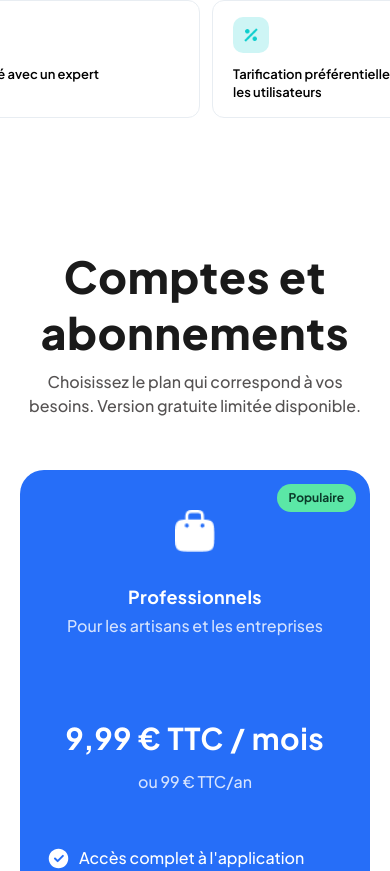
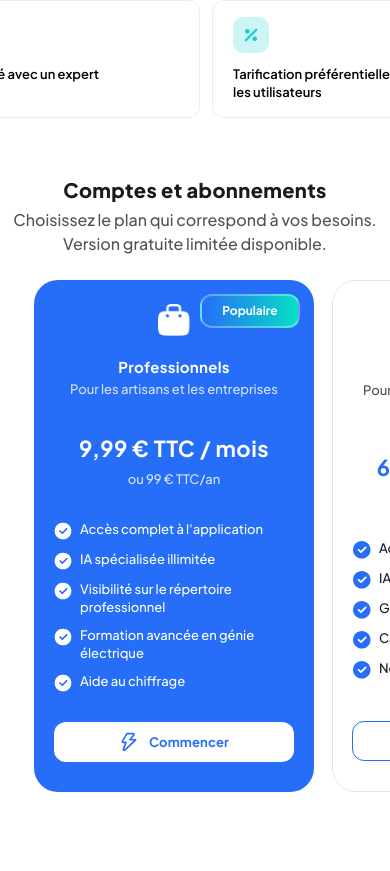
Before and after one commit to quocld/smart-elec, a Next.js app: page / in a window 390 px wide. Shown: the part 3699-4570 px from the top of the page. Built offline with nearby package versions, Linux system fonts and the light colour scheme.

Commit message:
Refactor Plans component for improved responsiveness and styling. Adjust layout, text scaling, and spacing for better mobile and desktop experiences. Enhance button and icon sizes for a polished appearance.

```diff
--- a/app/components/Plans.tsx
+++ b/app/components/Plans.tsx
@@ -75,7 +75,7 @@ function CheckIcon({ variant }: { variant: Plan["variant"] }) {
     variant === "primary"
       ? "/assets/plan/check-white.svg"
       : "/assets/plan/check-blue.svg";
-  return <Image src={src} alt="Check" width={21} height={21} />;
+  return <Image src={src} alt="Check" width={21} height={21} className="w-[18px] h-[18px] md:w-[21px] md:h-[21px]" />;
 }
 
 export default function Plans() {
@@ -85,9 +85,9 @@ export default function Plans() {
       className="w-full bg-white"
       style={{ minHeight: "1044px" }}
     >
-      <div className="max-w-[1240px] mx-auto px-[20px] py-[90px]">
-        <div className="text-center mb-[52px]">
-          <h2 className="text-[44px] font-extrabold leading-[56px] tracking-[0.02em] text-[#1A1A1A]">
+      <div className="max-w-[1240px] mx-auto md:px-[20px] py-6 md:py-[90px]">
+        <div className="text-center mb-[24px] md:mb-[52px]">
+          <h2 className="text-[20px] md:text-[44px] font-extrabold leading-[16px] md:leading-[56px] tracking-[0.02em] text-[#1A1A1A]">
             Comptes et abonnements
           </h2>
           <p className="mt-[10px] text-[16px] font-medium leading-[24px] text-[#555252] max-w-[800px] mx-auto">
@@ -96,14 +96,15 @@ export default function Plans() {
           </p>
         </div>
 
-        <div className="mx-auto max-w-[768px] grid grid-cols-1 md:grid-cols-2 gap-[18px]">
+        <div className="mx-auto max-w-[768px] flex md:grid md:grid-cols-2 gap-[18px] overflow-x-auto md:overflow-x-visible snap-x snap-mandatory md:snap-none px-[34px] md:px-0 scrollbar-hide">
           {plans.map((p) => {
             const isPrimary = p.variant === "primary";
             return (
               <div
                 key={p.title}
                 className={[
-                  "relative rounded-[24px] overflow-hidden",
+                  "relative rounded-[24px] overflow-hidden shrink-0 snap-center",
+                  "w-[280px] md:w-auto",
                   isPrimary
                     ? "bg-[#266EF8] text-white"
                     : "bg-white text-[#1A1A1A] border border-[#DDE7F3]",
@@ -112,27 +113,32 @@ export default function Plans() {
                 <div className="">
                   {p.badge && (
                     <div className="absolute top-[14px] right-[14px]">
-                      <span className="inline-flex items-center px-[12px] py-[6px] rounded-full bg-[#5BE7A6] text-[#0B3B2A] text-[12px] font-bold leading-[16px]">
+                      <span
+                        className="inline-flex items-center justify-center w-[100px] h-[34px] rounded-[12px] border-2 border-[#FFFFFF52] text-[12px] font-bold leading-[16px]"
+                        style={{
+                          background: "linear-gradient(90deg, #266EF8 0%, #07DFC5 100%)",
+                        }}
+                      >
                         {p.badge}
                       </span>
                     </div>
                   )}
 
-                  <div className="flex flex-col items-center text-center p-[40px]">
+                  <div className="flex flex-col items-center text-center p-[24px] md:p-[40px]">
                     <Image
                       src={p.iconSrc}
                       alt={p.iconAlt}
                       width={40}
                       height={40}
-                      className="object-contain"
+                      className="object-contain w-[32px] h-[32px] md:w-[40px] md:h-[40px]"
                     />
 
-                    <h3 className="mt-[30px] text-[18px] font-bold leading-[30px] tracking-[0.02em]">
+                    <h3 className="mt-[20px] md:mt-[30px] text-[15px] md:text-[18px] font-bold leading-[22px] md:leading-[30px] tracking-[0.02em]">
                       {p.title}
                     </h3>
                     <p
                       className={[
-                        "mt-[2px] text-[16px] h-[48px] leading-[24px] font-medium",
+                        "mt-[2px] text-[13px] md:text-[16px] h-auto md:h-[48px] leading-[18px] md:leading-[24px] font-medium",
                         isPrimary ? "text-white/80" : "text-[#000000B2]",
                       ].join(" ")}
                     >
@@ -143,7 +149,7 @@ export default function Plans() {
                   <div className="mt-[10px] text-center">
                     <div
                       className={[
-                        "text-[30px] font-bold leading-[52px] tracking-[0.02em]",
+                        "text-[22px] md:text-[30px] font-bold leading-[32px] md:leading-[52px] tracking-[0.02em]",
                         isPrimary ? "text-white" : "text-[#266EF8]",
                       ].join(" ")}
                     >
@@ -151,7 +157,7 @@ export default function Plans() {
                     </div>
                     <div
                       className={[
-                        "mt-[6px] text-[16px] font-medium leading-[24px]",
+                        "mt-[6px] text-[13px] md:text-[16px] font-medium leading-[18px] md:leading-[24px]",
                         isPrimary ? "text-white/80" : "text-[#6B7280]",
                       ].join(" ")}
                     >
@@ -159,15 +165,15 @@ export default function Plans() {
                     </div>
                   </div>
 
-                  <div className="mt-[52px] pl-[28px] flex flex-col gap-[12px] mb-[140px]">
+                  <div className="mt-[32px] md:mt-[52px] pl-[20px] md:pl-[28px] flex flex-col gap-[10px] md:gap-[12px] mb-[100px] md:mb-[140px]">
                     {p.features.map((f) => (
-                      <div key={f} className="flex items-start gap-[10px]">
+                      <div key={f} className="flex items-start gap-[8px] md:gap-[10px]">
                         <div className="mt-[2px] shrink-0">
                           <CheckIcon variant={p.variant} />
                         </div>
                         <p
                           className={[
-                            "text-[16px] font-medium leading-[24px]",
+                            "text-[13px] md:text-[16px] font-medium leading-[18px] md:leading-[24px]",
                             isPrimary ? "text-white" : "text-[#111827]",
                           ].join(" ")}
                         >
@@ -178,17 +184,17 @@ export default function Plans() {
                   </div>
                 </div>
 
-                <div className=" absolute bottom-[10px] left-[50%] translate-x-[-50%] px-[26px] pb-[24px]">
+                <div className="absolute bottom-[10px] left-[50%] translate-x-[-50%] px-[16px] md:px-[26px] pb-[20px] md:pb-[24px] w-full">
                   <button
                     type="button"
                     className={[
-                      "w-[319px] h-[44px] rounded-[12px] p-[10px] mx-auto flex items-center justify-center gap-[10px] text-[16px] font-bold leading-[155%] tracking-[0.01em]",
+                      "w-full max-w-[240px] md:max-w-[319px] h-[40px] md:h-[44px] rounded-[12px] p-[10px] mx-auto flex items-center justify-center gap-[10px] text-[13px] md:text-[16px] font-bold leading-[155%] tracking-[0.01em]",
                       isPrimary
                         ? "bg-white text-[#266EF8]"
                         : "bg-white text-[#266EF8] border border-[#266EF8]",
                     ].join(" ")}
                   >
-                    <ThunderIcon color="#266EF8" size={22} />
+                    <ThunderIcon color="#266EF8" size={20} />
                     <span>Commencer</span>
                   </button>
                 </div>
```
